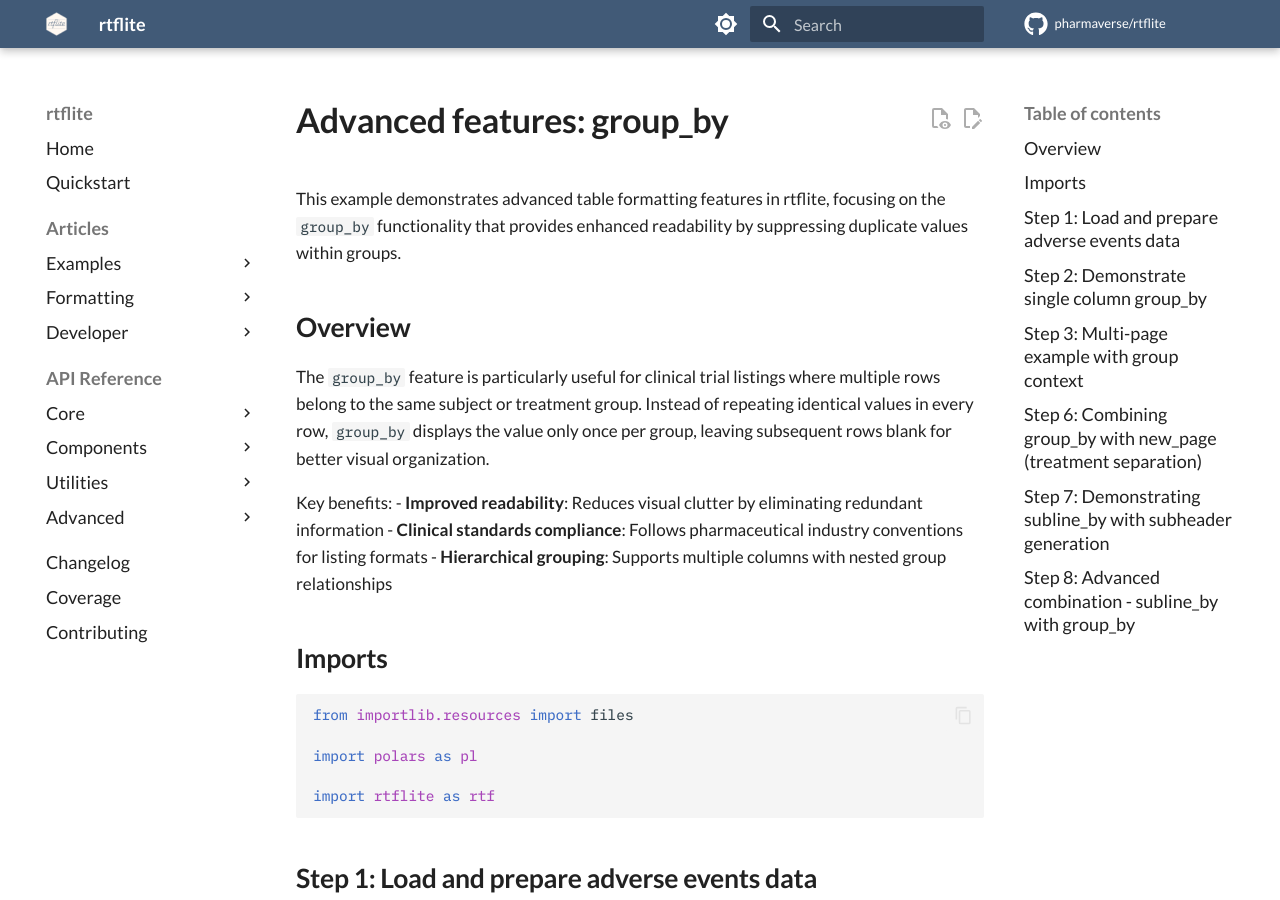
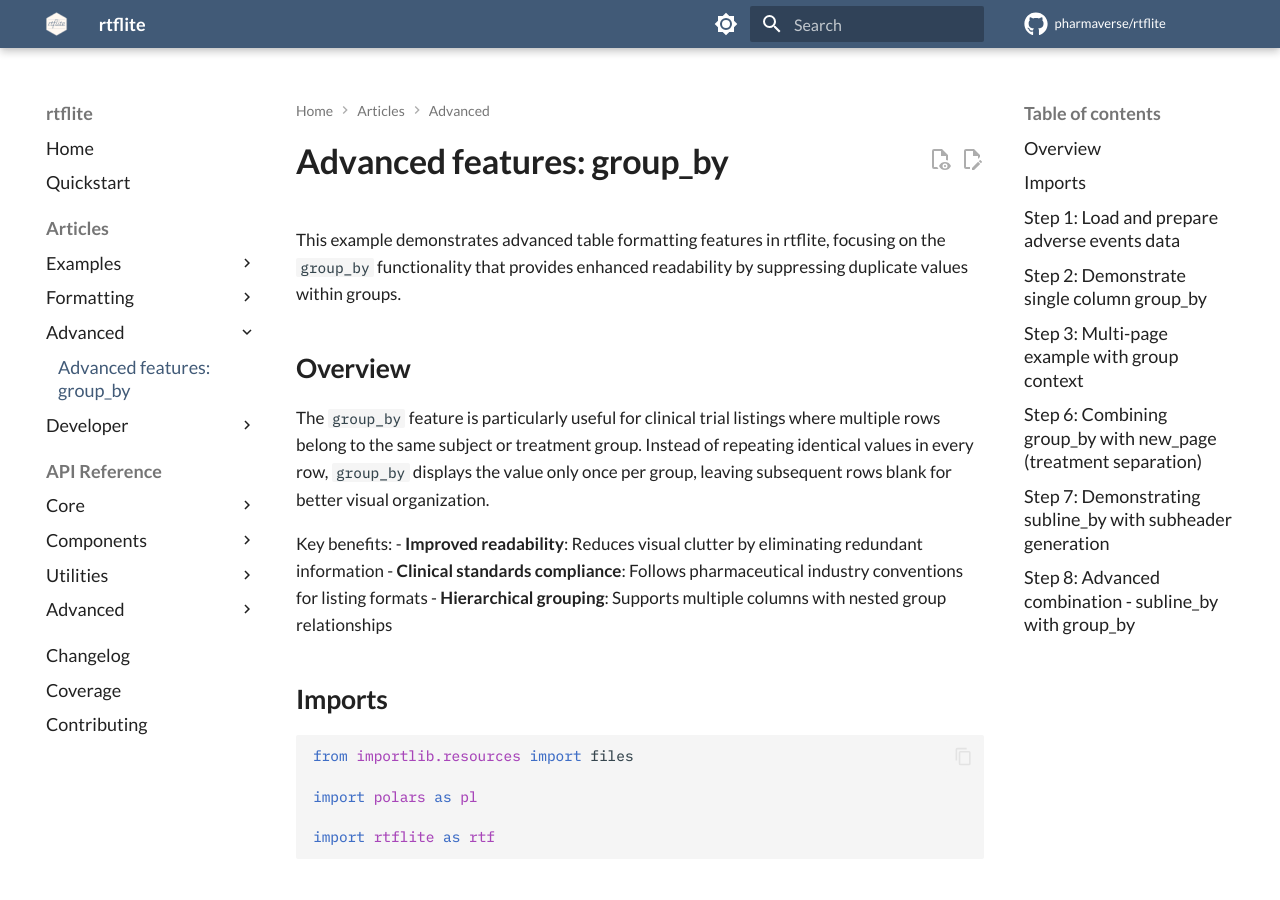
Before and after one commit to pharmaverse/rtflite, an MkDocs documentation site: the page built from docs/articles/advanced-group-by.md, in a window 1280 px wide and 900 px high. Built offline with MkDocs 1.6.1 and Material for MkDocs 9.7.7, drawn with Linux system fonts in a browser that asks for light colours; comment, search, counter and statistics services are not loaded; some of the changed text lies outside the part shown.

Commit message:
Add group_by article to mkdocs.yml

```diff
--- a/mkdocs.yml
+++ b/mkdocs.yml
@@ -17,6 +17,8 @@ nav:
       - articles/format-row.md
       - articles/format-text.md
       - articles/format-page.md
+    - Advanced:
+      - articles/advanced-group-by.md
     - Developer:
       - articles/pagination.md
       - articles/converter-setup.md
```
